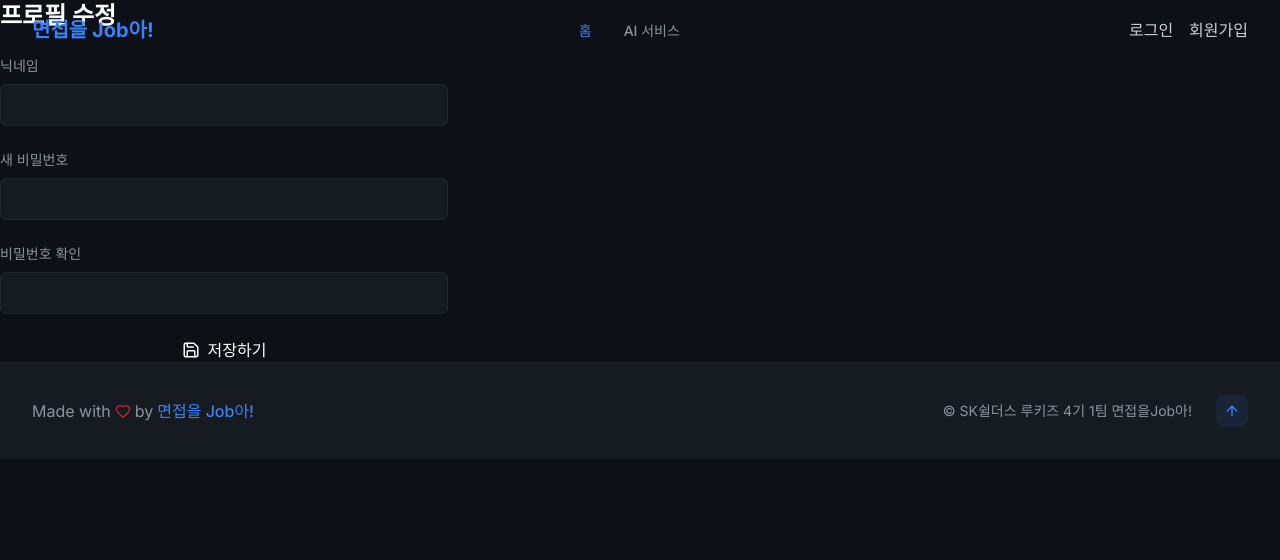
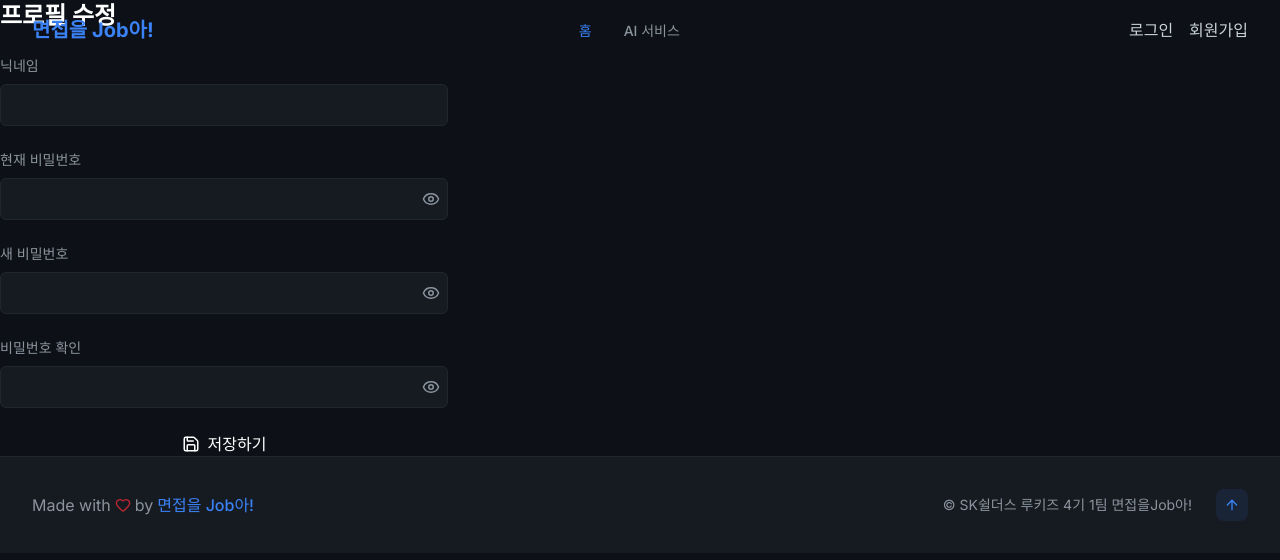
Before and after one commit to Rookies-3/FrontEnd, a React (Vite) app: page /mypage in a window 1280 px wide. Shown: the top 560 px of the page. Built offline with nearby package versions, Linux system fonts and the light colour scheme.

Commit message:
[mypage] 개선

```diff
--- a/src/components/MyPage.tsx
+++ b/src/components/MyPage.tsx
@@ -1,15 +1,19 @@
 import React, { useEffect, useState } from "react";
 import axios from "axios";
-import { Save } from "lucide-react";
 import { useUserStore } from "../store/user/userStore";
+import { Save, Eye, EyeOff } from "lucide-react";
 
 const Mypage: React.FC = () => {
-  const { user } = useUserStore(); // ✅ 로그인한 유저 정보 (accessToken 포함)
+  const { user } = useUserStore();
   const [nickname, setNickname] = useState("");
-  const [password, setPassword] = useState("");
+  const [newPassword, setNewPassword] = useState("");
   const [confirmPassword, setConfirmPassword] = useState("");
+  const [showCurrentPassword, setShowCurrentPassword] = useState(false);
+  const [showPassword, setShowPassword] = useState(false);
+  const [showConfirmPassword, setShowConfirmPassword] = useState(false);
+  const [currentPassword, setCurrentPassword] = useState("");
 
-  // ✅ 백엔드에서 내 정보 불러오기
+  //백엔드에서 내 정보 불러오기
   useEffect(() => {
     const fetchUserInfo = async () => {
       try {
@@ -21,7 +25,7 @@ const Mypage: React.FC = () => {
             },
           }
         );
-        setNickname(res.data.nickname); // ✅ 서버에서 받은 닉네임 반영
+        setNickname(res.data.nickname);
       } catch (err) {
         console.error("사용자 정보 불러오기 실패:", err);
       }
@@ -33,17 +37,18 @@ const Mypage: React.FC = () => {
   }, [user]);
 
   const handleSave = async () => {
-    if (password !== confirmPassword) {
+    if (newPassword !== confirmPassword) {
       alert("비밀번호가 일치하지 않습니다!");
       return;
     }
 
     try {
       await axios.put(
-        `${import.meta.env.VITE_API_BASE_URL}/api/users/update`,
+        `${import.meta.env.VITE_API_BASE_URL}/api/users/me`,
         {
           nickname,
-          password,
+          currentPassword,
+          newPassword,
         },
         {
           headers: {
@@ -75,32 +80,69 @@ const Mypage: React.FC = () => {
             className="w-full px-4 py-2 bg-github-surface border border-github-border rounded-md focus:outline-none focus:ring-2 focus:ring-blue-400"
           />
         </div>
+        {/* 현재 비밀번호 */}
+        <div>
+          <label className="block text-sm mb-2 text-github-text-secondary">현재 비밀번호</label>
+          <div className="relative">
+            <input
+              type={showCurrentPassword ? "text" : "password"}
+              value={currentPassword}
+              onChange={(e) => setCurrentPassword(e.target.value)}
+              className="w-full px-4 py-2 pr-10 bg-github-surface border border-github-border rounded-md focus:outline-none focus:ring-2 focus:ring-blue-400"
+            />
+            <button
+              type="button"
+              onClick={() => setShowCurrentPassword((v) => !v)}
+              className="absolute right-2 top-1/2 -translate-y-1/2 text-github-text-secondary hover:text-github-text transition"
+              aria-label={showCurrentPassword ? "비밀번호 숨기기" : "비밀번호 보기"}
+            >
+              {showCurrentPassword ? <EyeOff size={18} /> : <Eye size={18} />}
+            </button>
+          </div>
+        </div>
 
         {/* 새 비밀번호 */}
         <div>
-          <label className="block text-sm mb-2 text-github-text-secondary">
-            새 비밀번호
-          </label>
+          <label className="block text-sm mb-2 text-github-text-secondary">새 비밀번호</label>
+          <div className="relative">
             <input
-            type="password"
-            value={password}
-            onChange={(e) => setPassword(e.target.value)}
-            className="w-full px-4 py-2 bg-github-surface border border-github-border rounded-md focus:outline-none focus:ring-2 focus:ring-blue-400"
+              type={showPassword ? "text" : "password"}
+              value={newPassword}
+              onChange={(e) => setNewPassword(e.target.value)}
+              className="w-full px-4 py-2 pr-10 bg-github-surface border border-github-border rounded-md focus:outline-none focus:ring-2 focus:ring-blue-400"
             />
+            <button
+              type="button"
+              onClick={() => setShowPassword((v) => !v)}
+              className="absolute right-2 top-1/2 -translate-y-1/2 text-github-text-secondary hover:text-github-text transition"
+              aria-label={showPassword ? "비밀번호 숨기기" : "비밀번호 보기"}
+            >
+              {showPassword ? <EyeOff size={18} /> : <Eye size={18} />}
+            </button>
+          </div>
         </div>
 
         {/* 비밀번호 확인 */}
         <div>
-          <label className="block text-sm mb-2 text-github-text-secondary">
-            비밀번호 확인
-          </label>
+          <label className="block text-sm mb-2 text-github-text-secondary">비밀번호 확인</label>
+          <div className="relative">
             <input
-            type="password"
+              type={showConfirmPassword ? "text" : "password"}
               value={confirmPassword}
               onChange={(e) => setConfirmPassword(e.target.value)}
-            className="w-full px-4 py-2 bg-github-surface border border-github-border rounded-md focus:outline-none focus:ring-2 focus:ring-blue-400"
+              className="w-full px-4 py-2 pr-10 bg-github-surface border border-github-border rounded-md focus:outline-none focus:ring-2 focus:ring-blue-400"
             />
+            <button
+              type="button"
+              onClick={() => setShowConfirmPassword((v) => !v)}
+              className="absolute right-2 top-1/2 -translate-y-1/2 text-github-text-secondary hover:text-github-text transition"
+              aria-label={showConfirmPassword ? "비밀번호 숨기기" : "비밀번호 보기"}
+            >
+              {showConfirmPassword ? <EyeOff size={18} /> : <Eye size={18} />}
+            </button>
           </div>
+        </div>
+
 
         {/* 저장 버튼 */}
         <button
--- a/src/components/modal/LoginModal.tsx
+++ b/src/components/modal/LoginModal.tsx
@@ -1,3 +1,4 @@
+import { Eye, EyeOff } from "lucide-react";
 import React, { useState } from 'react';
 interface LoginModalProps {
     onClose: () => void;
@@ -7,6 +8,7 @@ interface LoginModalProps {
   const LoginModal: React.FC<LoginModalProps> = ({ onClose, onLogin }) => {
     const [username, setUsername] = useState('');
     const [password, setPassword] = useState('');
+    const [showPassword, setShowPassword] = useState(false);
 
     const handleSubmit = (e: React.FormEvent) => {
       e.preventDefault();
@@ -67,6 +69,14 @@ interface LoginModalProps {
             onChange={(e) => setPassword(e.target.value)}
             className="w-full p-2 rounded-md bg-github-dark border border-github-border focus:outline-none focus:border-github-accent"
             />
+            <button
+              type="button"
+              onClick={() => setShowPassword((v) => !v)}
+              className="absolute right-2 top-1/2 -translate-y-1/2 text-github-text-secondary hover:text-github-text transition"
+              aria-label={showPassword ? "비밀번호 숨기기" : "비밀번호 보기"}
+            >
+              {showPassword ? <EyeOff size={18} /> : <Eye size={18} />}
+            </button>
         </div>
 
         {/* 일반 로그인 */}
```
Lines whose indentation alone changed are shown as unchanged.
